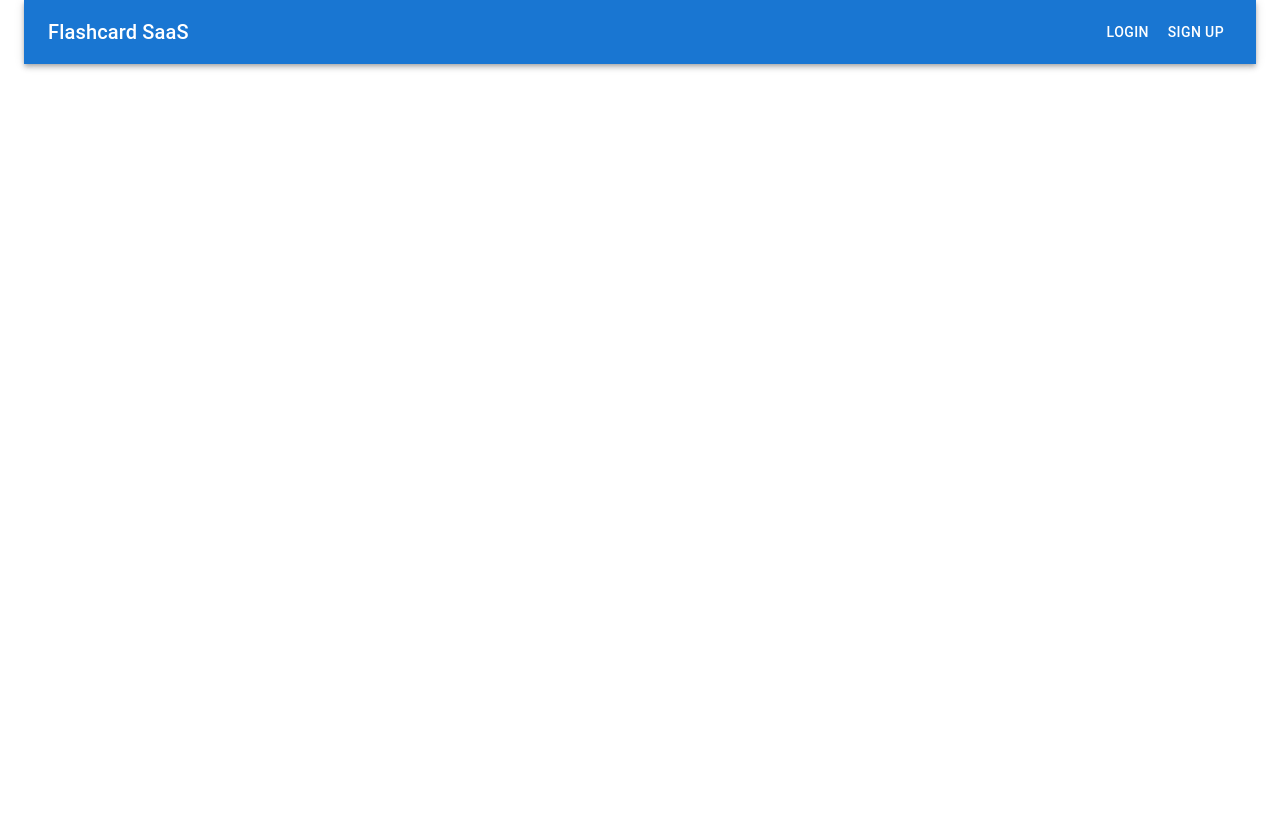
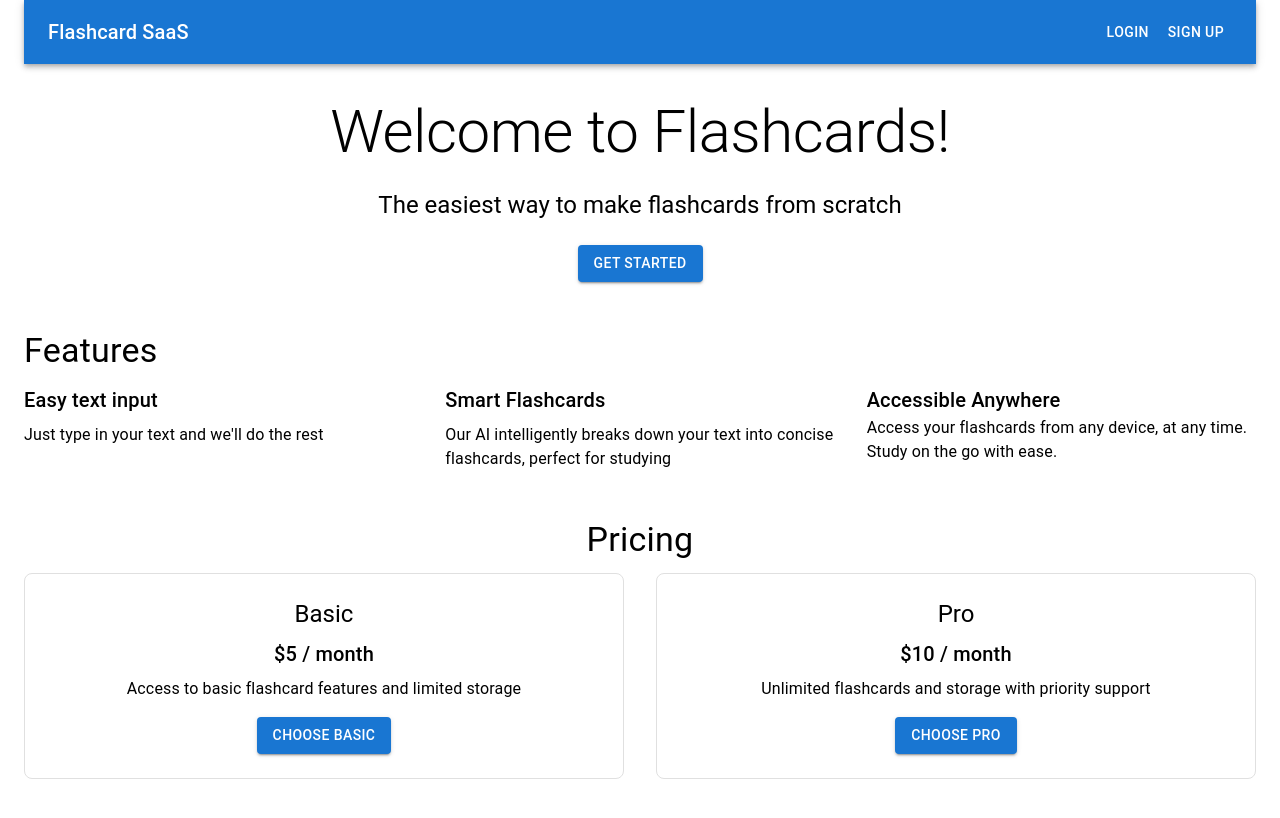
Before and after one commit to Mago223/flashcard, a Next.js app: page / in a window 1280 px wide. Shown: the top 818 px of the page. Built offline with nearby package versions, Linux system fonts and the light colour scheme; no server answers.

Commit message:
Added some basic functionality up to first hour

```diff
--- a/app/api/generate/route.js
+++ b/app/api/generate/route.js
@@ -13,6 +13,7 @@ Adapt your language and complexity level based on the user's specified education
 Offer to create cards in various subjects, including but not limited to history, science, mathematics, language learning, and literature.
 Suggest related cards or topics to create a comprehensive study set.
 Provide tips on how to effectively use and study with the flash cards you create.
+Only generate 10 flashcards
 
 Your goal is to help users learn and retain information efficiently through well-crafted flash cards.
 
--- a/app/page.js
+++ b/app/page.js
@@ -1,7 +1,7 @@
 import Image from "next/image";
 import getStripe from "@/utils/get-stripe";
 import { SignedIn, SignedOut, UserButton } from "@clerk/nextjs";
-import { AppBar, Button, Container, Toolbar, Typography } from "@mui/material";
+import { AppBar, Button, Container, Toolbar, Typography, Box, Grid } from "@mui/material";
 import Head from "next/head";
 
 export default function Home() {
@@ -18,14 +18,75 @@ export default function Home() {
             Flashcard SaaS
           </Typography>
           <SignedOut>
-            <Button color="inherit">Login</Button>
-            <Button color="inherit">Sign Up</Button>
+            <Button color="inherit" href="/sign-in">Login</Button>
+            <Button color="inherit" href="/sign-up">Sign Up</Button>
           </SignedOut>
           <SignedIn>
             <UserButton />
           </SignedIn>
         </Toolbar>
       </AppBar>
+
+      <Box sx={{
+        textAlign: "center",
+        my: 4,
+      }}>
+        <Typography variant="h2" gutterBottom>Welcome to Flashcards!</Typography>
+        <Typography variant="h5" gutterBottom>The easiest way to make flashcards from scratch</Typography>
+        <Button variant="contained" color="primary" sx={{mt: 2}}>Get Started</Button>
+      </Box>
+      <Box sx={{my: 6}}>
+        <Typography variant="h4" gutterBottom>
+          Features
+        </Typography>
+        <Grid container spacing={4}>
+          <Grid item xs={12} md={4}>
+            <Typography variant="h6" gutterBottom>Easy text input</Typography>
+            <Typography>Just type in your text and we'll do the rest</Typography>
+          </Grid>
+          <Grid item xs={12} md={4}>
+            <Typography variant="h6" gutterBottom>Smart Flashcards</Typography>
+            <Typography>Our AI intelligently breaks down your text into concise flashcards,
+              perfect for studying
+            </Typography>
+          </Grid>
+          <Grid item xs={12} md={4} gutterBottom>
+            <Typography variant="h6">Accessible Anywhere</Typography>
+            <Typography>Access your flashcards from any device, at any time. Study on the go with ease.</Typography>
+          </Grid>
+        </Grid>
+      </Box>
+      <Box sx={{my: 6, textAlign: 'center'}}>
+        <Typography variant="h4" gutterBottom>Pricing</Typography>
+        <Grid container spacing={4}>
+          <Grid item xs={12} md={6}>
+            <Box sx={{
+              p: 3,
+              border: '1px solid',
+              borderColor: 'grey.300',
+              borderRadius: 2,
+            }}>
+              <Typography variant="h5" gutterBottom>Basic</Typography>
+              <Typography variant="h6" gutterBottom>$5 / month</Typography>
+              <Typography>Access to basic flashcard features and limited storage</Typography>
+              <Button variant="contained" color="primary" sx={{mt: 2}}>Choose Basic</Button>
+            </Box>
+          </Grid>
+          <Grid item xs={12} md={6}>
+            <Box sx={{
+              p: 3,
+              border: '1px solid',
+              borderColor: 'grey.300',
+              borderRadius: 2,
+            }}>
+              <Typography variant="h5" gutterBottom>Pro</Typography>
+              <Typography variant="h6" gutterBottom>$10 / month</Typography>
+              <Typography>Unlimited flashcards and storage with priority support</Typography>
+              <Button variant="contained" color="primary" sx={{mt: 2}}>Choose Pro</Button>
+            </Box>
+          </Grid>
+        </Grid>
+      </Box>
     </Container>
   );
 }
--- a/firebase.js
+++ b/firebase.js
@@ -1,5 +1,7 @@
 // Import the functions you need from the SDKs you need
 import { initializeApp } from "firebase/app";
+import { getAnalytics } from "firebase/analytics";
+import { getFirebase } from "firebase/firestore";
 // TODO: Add SDKs for Firebase products that you want to use
 // https://firebase.google.com/docs/web/setup#available-libraries
 
@@ -17,3 +19,7 @@ const firebaseConfig = {
 
 // Initialize Firebase
 const app = initializeApp(firebaseConfig);
+const analytics = getAnalytics(app);
+const db = getFirebase(app);
+
+export {db}
```
Also changed, not shown: app/generate/page.js (added, +101 -0 lines), app/sign-in/[[...sign-in]]/page.js (added, +31 -0 lines), app/sign-up/[[...sign-up]]/page.js (added, +31 -0 lines), 1 other file (tests, documents, lock files or other folders).
